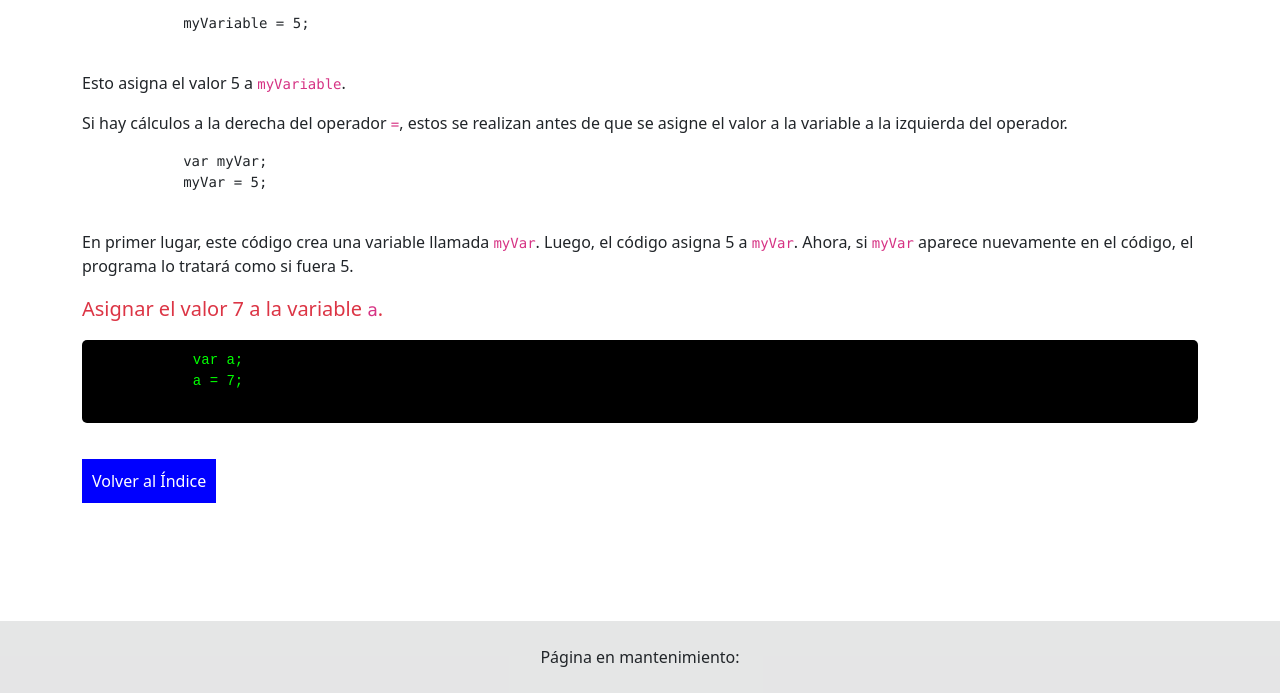
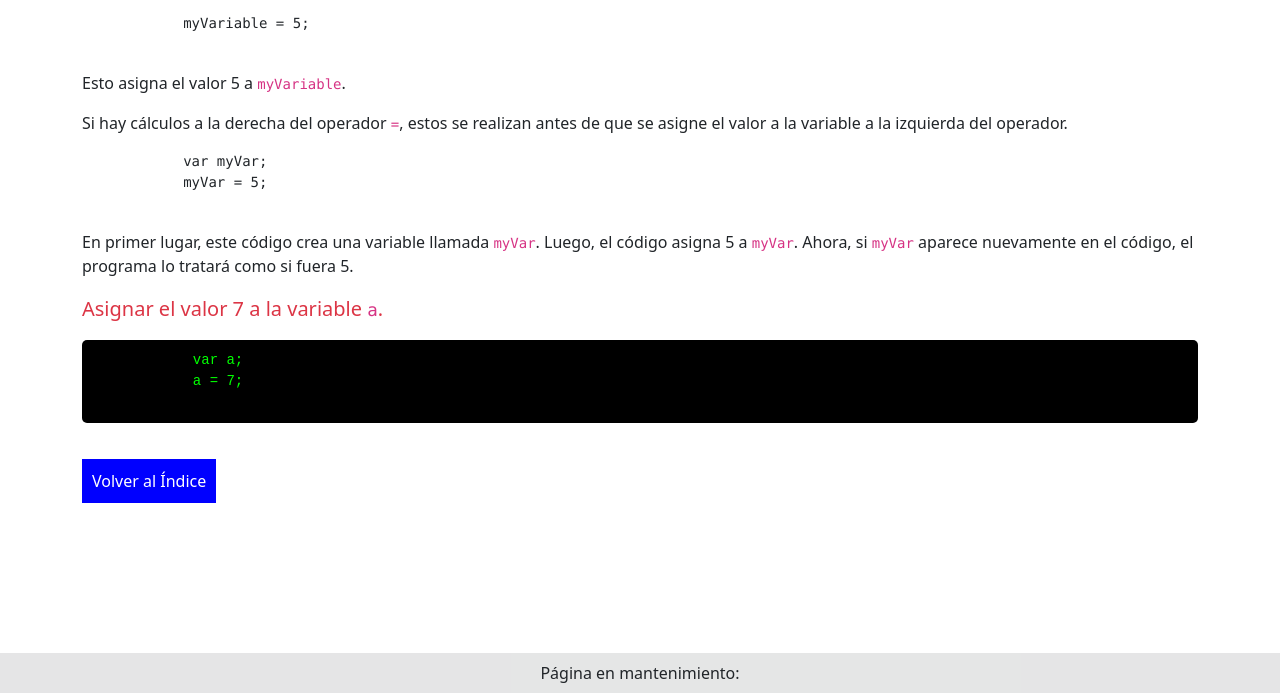
Before and after one commit to rodrigocalvoc/rodrigocalvoc.github.io, a plain HTML site: page page3.html in a window 1280 px wide. Shown: the part 107-800 px from the top of the page. Drawn offline with nearby package versions, Linux system fonts and the light colour scheme.

Commit message:
Update page3.html

```diff
--- a/page3.html
+++ b/page3.html
@@ -24,16 +24,15 @@
             cursor: pointer;
         }
         footer{
-
-            width: 100%;
-            position: absolute;
-            bottom: 0;
-            left: 0;
-            }
+        position: fixed;
+        bottom: 0;
+        left: 0;
+        width: 100%;
+        }
     </style>
 </head>
 <body>
-    <div class="container mt-4">
+    <div class="container mt-4 mb-5">
         <h1>Almacenamiento de valores con el operador de asignación</h1>
         <p>En JavaScript, puedes almacenar un valor en una variable con el operador de asignación (<code>=</code>).</p>
         <pre>
@@ -61,7 +60,7 @@
 
     <footer class="bg-body-tertiary text-center">
 
-        <div class="text-center p-4" style="background-color: rgba(0, 0, 0, 0.08);">
+        <div class="text-center p-2" style="background-color: rgba(0, 0, 0, 0.08);">
           Página en mantenimiento:
 
       </footer>
```
